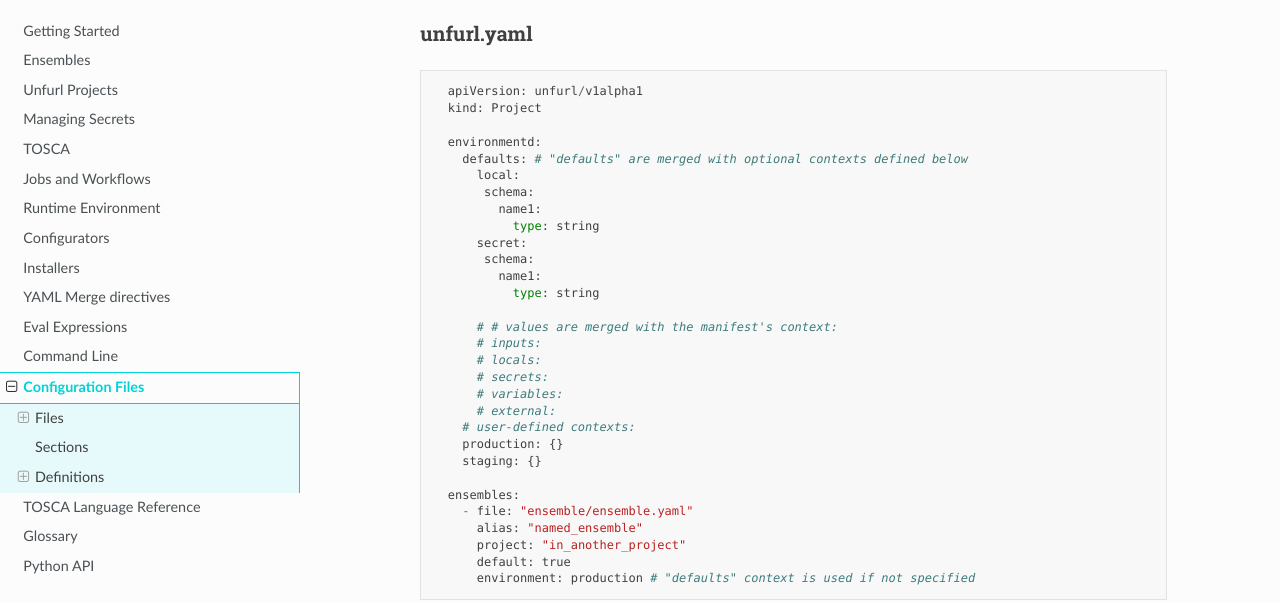
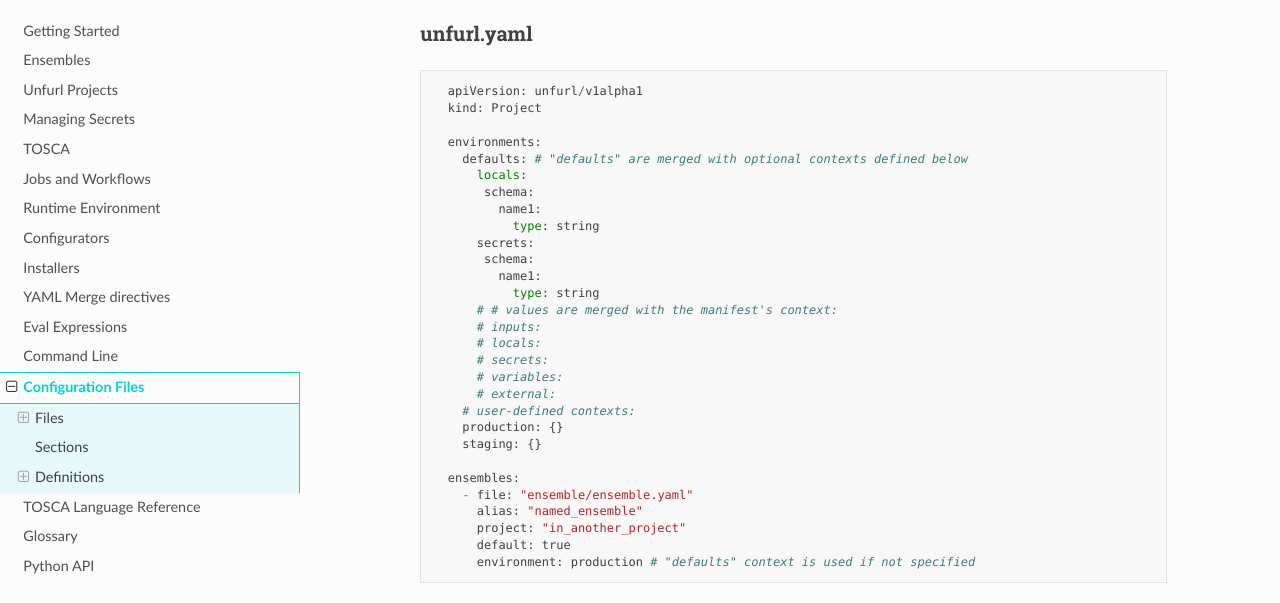
Before and after one commit to onecommons/unfurl, a Sphinx documentation site: the page built from docs/jsonschema.rst, in a window 1280 px wide and 900 px high, scrolled down 2203 px, cut to the strip 125-728 px from the top of the window. Built offline with Sphinx 7.4.7 and the Read the Docs theme 2.0.0, drawn with Linux system fonts in a browser that asks for light colours; the version number could not be read and is left out; some of the changed lines change nothing that is shown.

```diff
--- a/docs/examples/unfurl.yaml
+++ b/docs/examples/unfurl.yaml
@@ -1,17 +1,16 @@
   apiVersion: unfurl/v1alpha1
   kind: Project
 
-  environmentd:
+  environments:
     defaults: # "defaults" are merged with optional contexts defined below
-      local:
+      locals:
        schema:
          name1:
            type: string
-      secret:
+      secrets:
        schema:
          name1:
            type: string
-
       # # values are merged with the manifest's context:
       # inputs:
       # locals:
```
Also changed, not shown: 2 other files.
